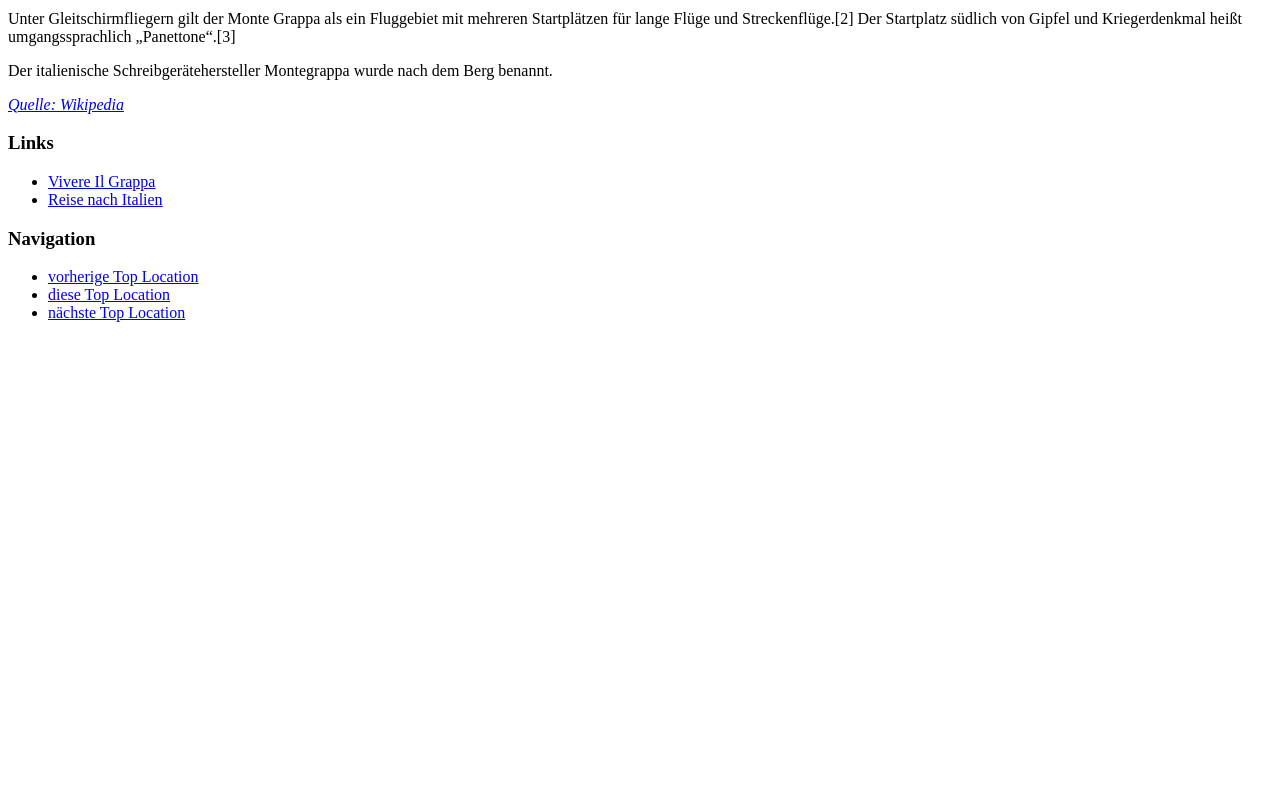
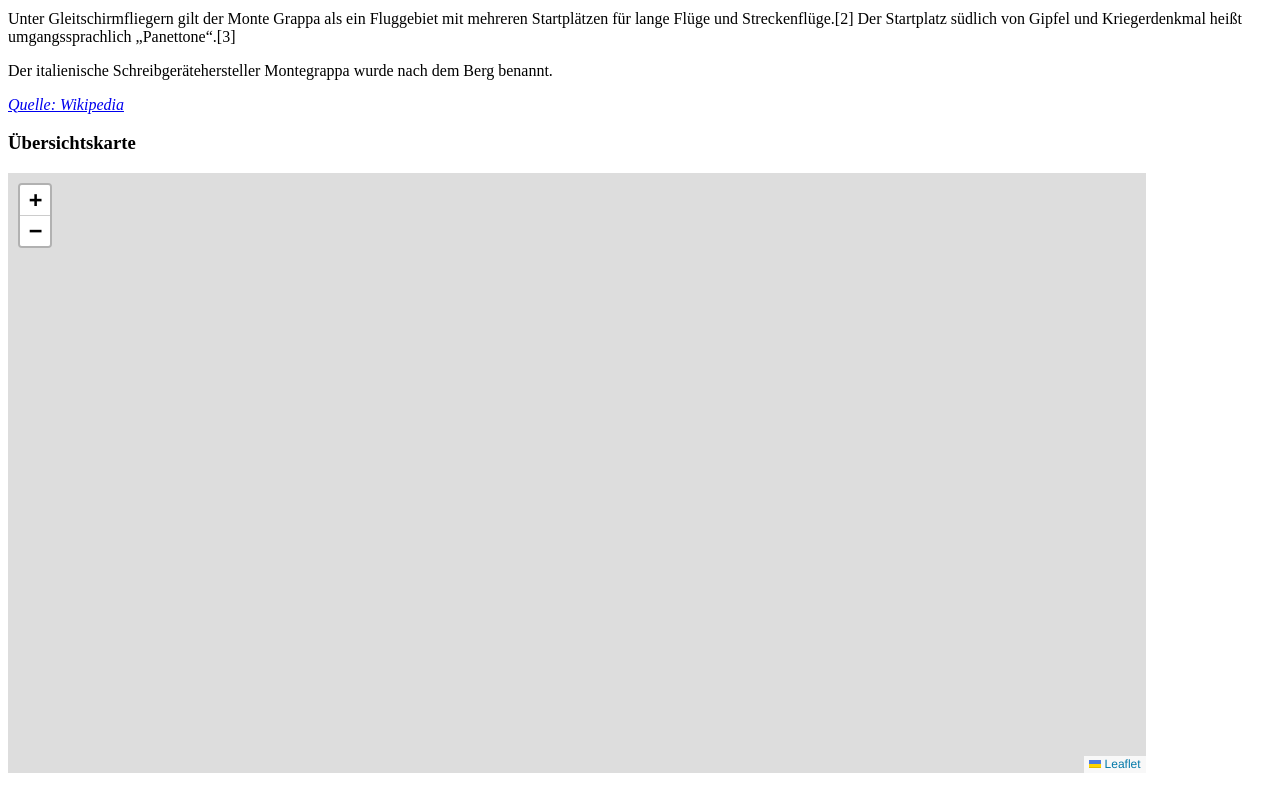
Before and after one commit to laurauniibk/top, a plain HTML site: page index.html in a window 1280 px wide. Shown: the part 2120-2909 px from the top of the page. Before the commit the page ends 2458 px from the top, so only its background shows below. Drawn offline with nearby package versions, Linux system fonts and the light colour scheme.

Commit message:
Koordinaten

```diff
--- a/index.html
+++ b/index.html
@@ -79,6 +79,8 @@
             <p> Der italienische Schreibgerätehersteller Montegrappa wurde nach dem Berg benannt.
             </p>
             <a href="https://de.wikipedia.org/wiki/Monte_Grappa"><em>Quelle: Wikipedia</em></a>
+            <h3>Übersichtskarte</h3>
+            <div id="map" style="width: 90%;height: 600px"></div>
             <h3>Links</h3>
             <ul>
                 <li><a href="https://www.vivereilgrappa.it/en/">Vivere Il Grappa</a></li>
@@ -86,6 +88,7 @@
                         Italien</a></li>
             </ul>
         </article>
+    </main>
     <footer>
         <nav>
             <h3>Navigation</h3>
@@ -97,7 +100,11 @@
             </ul>
         </nav>
     </footer>
-    </main>
+
+
+    <script>
+        var map = L.map('map').setView([45.873466, 11.799173], 13);
+    </script>
 </body>
 
 </html>
```
Lines whose indentation alone changed are shown as unchanged.
